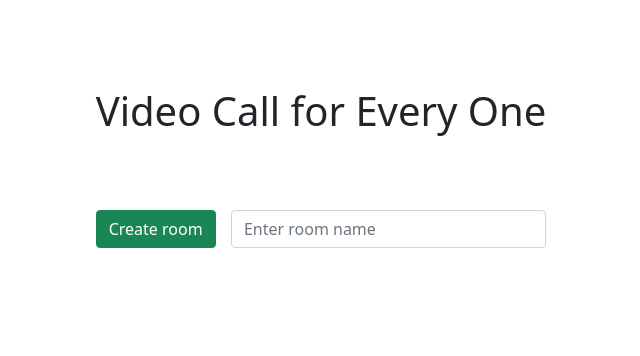
After one commit to wassafshahzad/google-meet-clone, a FastAPI app: template src/templates/lobby.html in a window 1280 px wide. The commit adds this page. Shown: the top 356 px of the page, without its empty margins (319-959 px from the left). Run offline with FastAPI, Linux system fonts and the light colour scheme; the template is opened without the code that fills it, so the values that code supplies are empty.

Commit message:
added some stuff of visuals

```diff
--- a/src/app.py
+++ b/src/app.py
@@ -1,4 +1,6 @@
 
+from http import client
+from uuid import UUID
 from fastapi import FastAPI, staticfiles, Request
 from fastapi.middleware.cors import CORSMiddleware
 from fastapi.templating import Jinja2Templates
@@ -23,13 +25,16 @@ app.add_middleware(
 )
 
 
-@app.get("/")
-def read_root(request: Request):
+@app.get("/room/{roomName}")
+def read_root(request: Request, roomName:str):
     return templates.TemplateResponse(request=request, name="index.html")
 
+@app.get("/lobby")
+def get_lobby(request: Request):
+    return templates.TemplateResponse(request=request, name="lobby.html")
 
 @app.websocket("/ws/{client_id}")
-async def connet_websocket(websocket: WebSocket, client_id: int):
+async def connet_websocket(websocket: WebSocket, client_id: str):
     await meeting_manager.join(client_id, websocket)
     await meeting_manager.rooms[client_id].broadcast({"type": "NEW_USER"}, websocket)
     try:
--- a/src/front-end/index.js
+++ b/src/front-end/index.js
@@ -15,7 +15,8 @@ let init = async () => {
 };
 
 let connect = async () => {
-  socket = new WebSocket("ws://localhost:8000/ws/100");
+  let roomName = window.location.pathname.split("/")[1]
+  socket = new WebSocket(`ws://localhost:8000/ws/${roomName}"`);
   socket.onopen = (_) => {
     console.log("Connected succesfully");
   };
--- /dev/null
+++ b/src/front-end/lobby.css
@@ -0,0 +1,20 @@
+.main-container {
+    display: flex;
+    flex-direction: column;
+    align-items: center;
+}
+
+.main-container * {
+    padding-top: 5%;
+    padding-bottom: 5%;
+}
+
+.input-row {
+    display: flex;
+    flex-direction: row;
+    justify-content: space-between;
+}
+
+.input-container {
+    width: 70%;
+}
--- /dev/null
+++ b/src/front-end/lobby.js
@@ -0,0 +1,10 @@
+
+let createRoom = () => {
+    const roomName = document.getElementById("createRoom").value
+    if (roomName){
+        window.location.href = "/room/roomName"
+    }
+    else {
+        alert("Room Name cannot be empty")
+    }
+}
--- /dev/null
+++ b/src/templates/lobby.html
@@ -0,0 +1,20 @@
+{% extends "main.html" %}
+{% block script  %}
+    <link rel='stylesheet' type='text/css' media='screen' href="{{ url_for('static', path='/lobby.css') }}">
+    <script src="{{ url_for('static', path='/lobby.js') }}""></script>
+{% endblock %}
+{% block content %}
+    <div class="main-container">
+            <div>
+                <h1>Video Call for Every One</h1>
+                <div class="input-row">
+                    <div>
+                        <button  type="button" class="btn btn-success" onclick="createRoom()">Create room</button>
+                    </div>
+                    <div class="input-container">
+                        <input id="createRoom" class="form-control" placeholder="Enter room name">
+                    </div>
+                </div>
+            </div>
+    </div>
+{% endblock %}
--- /dev/null
+++ b/src/templates/main.html
@@ -0,0 +1,16 @@
+<!DOCTYPE html>
+<html>
+
+<head>
+    <meta charset='utf-8'>
+    <meta http-equiv='X-UA-Compatible' content='IE=edge'>
+    <title>PeerChat</title>
+    <meta name='viewport' content='width=device-width, initial-scale=1'>
+    {% block script %} {% endblock %}
+    <link href=" https://cdn.jsdelivr.net/npm/bootstrap@5.0.2/dist/css/bootstrap.min.css" rel="stylesheet"
+        integrity="sha384-EVSTQN3/azprG1Anm3QDgpJLIm9Nao0Yz1ztcQTwFspd3yD65VohhpuuCOmLASjC" crossorigin="anonymous">
+</head>
+<body>
+    {% block content %} {% endblock %}
+    <script src="https://cdn.jsdelivr.net/npm/bootstrap@5.0.2/dist/js/bootstrap.bundle.min.js" integrity="sha384-MrcW6ZMFYlzcLA8Nl+NtUVF0sA7MsXsP1UyJoMp4YLEuNSfAP+JcXn/tWtIaxVXM" crossorigin="anonymous"></script>
+</body>
```
Also changed, not shown: src/signaling.py (+3 -5 lines), src/templates/index.html (+5 -12 lines), 1 other file.
